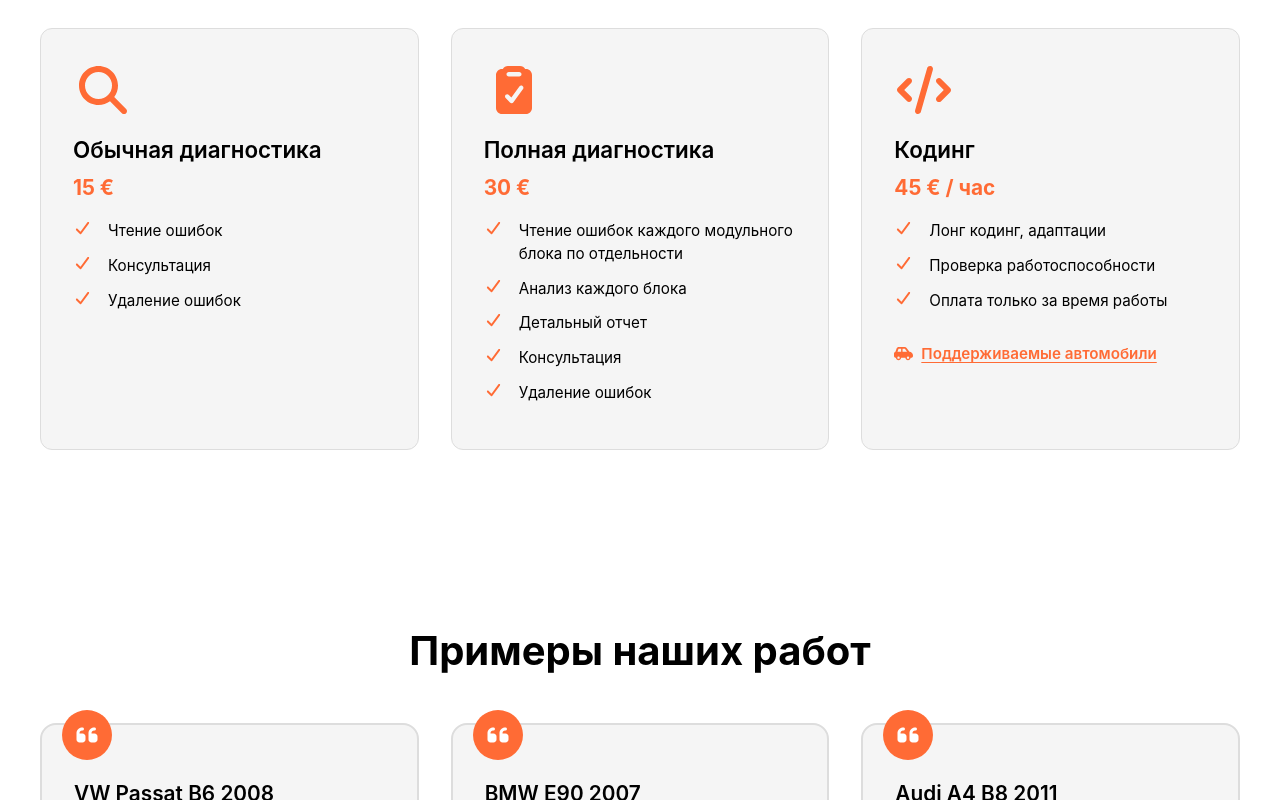
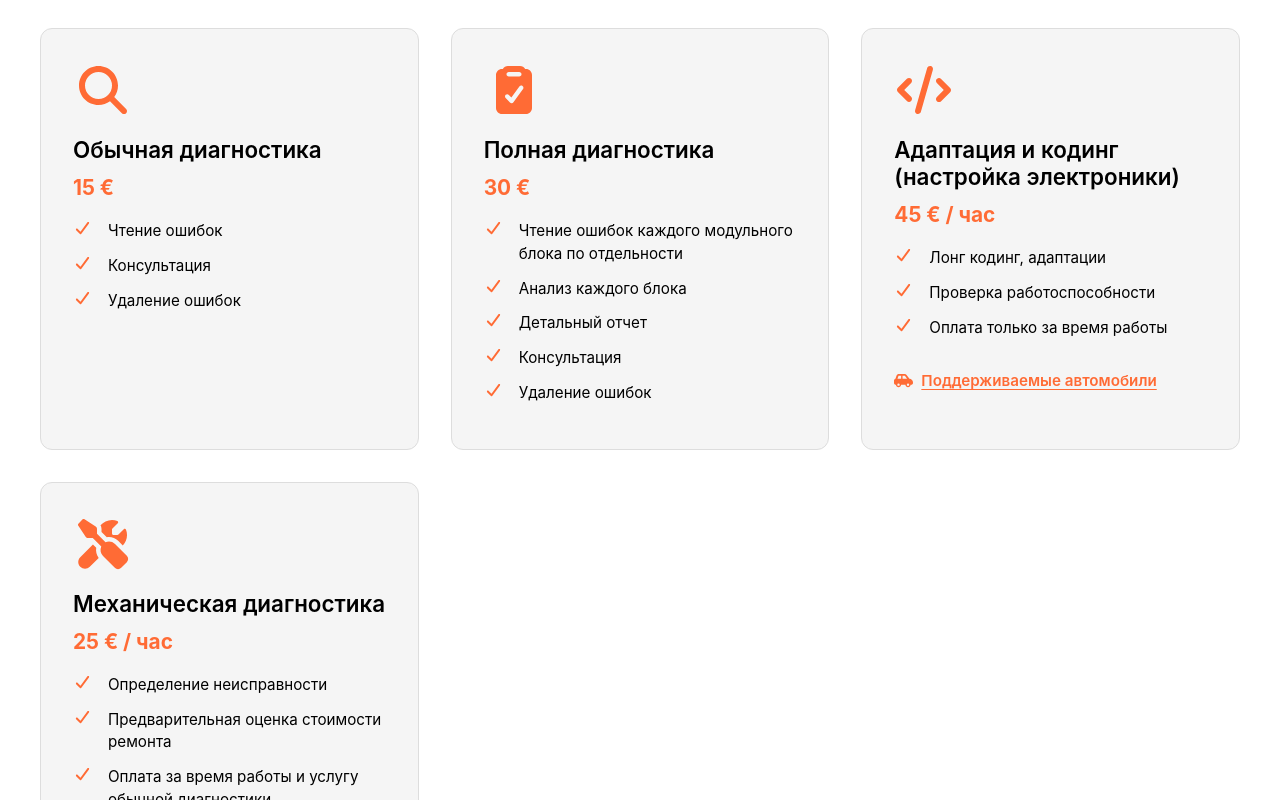
Before and after one commit to HealthGarage/landing, a React (Vite) app: page / in a window 1280 px wide. Shown: the part 2080-2880 px from the top of the page. Built offline with nearby package versions, Linux system fonts and the light colour scheme.

Commit message:
chore: add mechanical services

```diff
--- a/src/components/Services.jsx
+++ b/src/components/Services.jsx
@@ -1,10 +1,11 @@
 import { useState, useCallback, useEffect } from 'react';
 import { FontAwesomeIcon } from '@fortawesome/react-fontawesome';
-import { faSearch, faClipboardCheck, faCode, faCheck, faCalculator, faCircleInfo, faTriangleExclamation, faXmark, faCarSide } from '@fortawesome/free-solid-svg-icons';
+import { faSearch, faClipboardCheck, faCode, faCheck, faCalculator, faCircleInfo, faTriangleExclamation, faXmark, faCarSide, faScrewdriverWrench } from '@fortawesome/free-solid-svg-icons';
 import { useLanguage } from '../context/LanguageContext';
 import './Services.css';
 
 const CODING_HOUR_RATE = 45;
+const MECHANICAL_HOUR_RATE = 25;
 
 const Services = () => {
   const { t } = useLanguage();
@@ -58,6 +59,12 @@ const Services = () => {
       price: '45 € / ' + t('services.hour'),
       featuresKey: 'services.onsite.coding.features',
       isCoding: true
+    },
+    {
+      icon: faScrewdriverWrench,
+      titleKey: 'services.onsite.mechanicalDiagnostic.title',
+      price: '25 € / ' + t('services.hour'),
+      featuresKey: 'services.onsite.mechanicalDiagnostic.features'
     }
   ];
 
@@ -81,6 +88,12 @@ const Services = () => {
       price: '45 € / ' + t('services.hour'),
       featuresKey: 'services.mobile.coding.features',
       isCoding: true
+    },
+    {
+      icon: faScrewdriverWrench,
+      titleKey: 'services.mobile.mechanicalDiagnostic.title',
+      price: '25 € / ' + t('services.hour'),
+      featuresKey: 'services.mobile.mechanicalDiagnostic.features'
     }
   ];
 
@@ -95,6 +108,7 @@ const Services = () => {
     let serviceFee = 0;
     let pricePerKm = 0;
     let codingFee = 0;
+    let mechanicalFee = 0;
     let total = 0;
 
     if (selectedService === 'coding') {
@@ -112,6 +126,21 @@ const Services = () => {
         if (dist <= 50) pricePerKm = 2.0;
         else if (dist <= 100) pricePerKm = 1.5;
         else pricePerKm = 1.2;
+
+        total = dist * pricePerKm;
+      }
+    } else if (selectedService === 'mechanical') {
+      if (pricingModel === 'standard') {
+        // Standard mechanical diagnostic: basic diagnostic fee + distance rate + 1h mechanical work
+        serviceFee = 15;
+        pricePerKm = 0.3;
+        mechanicalFee = MECHANICAL_HOUR_RATE;
+        total = serviceFee + (dist * pricePerKm) + mechanicalFee;
+      } else {
+        // Alternative mechanical diagnostic: single per-km rate already covers everything
+        serviceFee = 0;
+        mechanicalFee = 0;
+        pricePerKm = 2.5;
 
         total = dist * pricePerKm;
       }
@@ -143,6 +172,7 @@ const Services = () => {
       serviceFee,
       pricePerKm,
       codingFee,
+      mechanicalFee,
       distance: dist,
       total: total.toFixed(2)
     };
@@ -271,6 +301,12 @@ const Services = () => {
             >
               {t('services.calculator.coding')}
             </button>
+            <button
+              className={`service-btn ${selectedService === 'mechanical' ? 'active' : ''}`}
+              onClick={() => setSelectedService('mechanical')}
+            >
+              {t('services.calculator.mechanicalDiag')}
+            </button>
           </div>
         </div>
 
@@ -328,6 +364,12 @@ const Services = () => {
                   <span>{calculatedPrice.codingFee} €</span>
                 </div>
               )}
+              {calculatedPrice.mechanicalFee > 0 && (
+                <div className="breakdown-item">
+                  <span>{t('services.calculator.mechanicalFee')}:</span>
+                  <span>{calculatedPrice.mechanicalFee} €</span>
+                </div>
+              )}
               <div className="breakdown-divider"></div>
               <div className="breakdown-item total">
                 <span>{t('services.calculator.total')}:</span>
@@ -341,6 +383,16 @@ const Services = () => {
                 </p>
                 <p className="coding-note">
                   <FontAwesomeIcon icon={faCircleInfo} /> {t('services.calculator.codingHourNote')}
+                </p>
+              </div>
+            )}
+            {selectedService === 'mechanical' && (
+              <div>
+                <p className="coding-note">
+                  <FontAwesomeIcon icon={faCircleInfo} /> {t('services.calculator.mechanicalBeforeNote')}
+                </p>
+                <p className="coding-note">
+                  <FontAwesomeIcon icon={faCircleInfo} /> {t('services.calculator.mechanicalHourNote')}
                 </p>
               </div>
             )}
--- a/src/locales/et.json
+++ b/src/locales/et.json
@@ -78,13 +78,21 @@
         ]
       },
       "coding": {
-        "title": "Kodeerimine",
+        "title": "Adaptatsioon ja kodeerimine (elektroonika seadistamine)",
         "features": [
           "Long coding, adaptatsioonid",
           "Töökindluse kontroll",
           "Makse ainult töö aja eest"
         ],
         "supportedCarsLink": "Toetatud autod"
+      },
+      "mechanicalDiagnostic": {
+        "title": "Mehaaniline diagnostika",
+        "features": [
+          "Rikke põhjuse tuvastamine",
+          "Remondi maksumuse esialgne hinnang",
+          "Tasu töö aja ja tavalise diagnostika teenuse eest"
+        ]
       },
       "maintenance": {
         "title": "Kiire hooldus",
@@ -122,6 +130,14 @@
           "Töökindluse kontroll kaasas"
         ],
         "supportedCarsLink": "Toetatud autod"
+      },
+      "mechanicalDiagnostic": {
+        "title": "Mehaaniline diagnostika",
+        "features": [
+          "Rikke tuvastamine",
+          "Remondi maksumuse esialgne hinnang",
+          "Tasu töö aja ja tavalise diagnostika teenuse eest"
+        ]
       }
     },
     "calculator": {
@@ -133,16 +149,20 @@
       "basicDiag": "Tavaline diagnostika",
       "fullDiag": "Täielik diagnostika",
       "coding": "Kodeerimine / Adaptatsioon",
+      "mechanicalDiag": "Mehaaniline diagnostika",
       "distance": "Kaugus",
       "priceBreakdown": "Hinna arvutus:",
       "serviceFee": "Teenus",
       "distanceFee": "km-tasu",
       "codingFee": "Kodeerimine (1 tund)",
+      "mechanicalFee": "Mehaaniline diagnostika (1 tund)",
       "total": "Kokku",
       "alternativeNote": "Alternatiivses mudelis on teenus tasuta, kuid kilomeetri hind on kõrgem",
       "alternativeRestriction": "Alternatiivne mudel: miinimum 30 km. Ei kehti Maardus ja Tallinnas.",
       "codingBeforeNote": "Enne kodeerimist tehakse alati tavalise diagnostika teenus.",
-      "codingHourNote": "Kalkulaator arvutab hinna kodeerimise tunnihinna alusel, eeldades, et teenus võtab 1 tunni."
+      "codingHourNote": "Kalkulaator arvutab hinna kodeerimise tunnihinna alusel, eeldades, et teenus võtab 1 tunni.",
+      "mechanicalBeforeNote": "Enne mehaanilist diagnostikat tehakse alati tavalise diagnostika teenus.",
+      "mechanicalHourNote": "Kalkulaator arvutab hinna mehaanilise diagnostika tunnihinna alusel, eeldades, et teenus võtab 1 tunni."
     },
     "supportedCarsModal": {
       "title": "Kodeerimist toetavad autod",
--- a/src/locales/ru.json
+++ b/src/locales/ru.json
@@ -78,13 +78,21 @@
         ]
       },
       "coding": {
-        "title": "Кодинг",
+        "title": "Адаптация и кодинг (настройка электроники)",
         "features": [
           "Лонг кодинг, адаптации",
           "Проверка работоспособности",
           "Оплата только за время работы"
         ],
         "supportedCarsLink": "Поддерживаемые автомобили"
+      },
+      "mechanicalDiagnostic": {
+        "title": "Механическая диагностика",
+        "features": [
+          "Определение неисправности",
+          "Предварительная оценка стоимости ремонта",
+          "Оплата за время работы и услугу обычной диагностики"
+        ]
       },
       "maintenance": {
         "title": "Быстрое обслуживание",
@@ -122,6 +130,14 @@
           "Проверка работоспособности включена"
         ],
         "supportedCarsLink": "Поддерживаемые автомобили"
+      },
+      "mechanicalDiagnostic": {
+        "title": "Механическая диагностика",
+        "features": [
+          "Определение неисправности",
+          "Предварительная оценка стоимости ремонта",
+          "Оплата за время работы и услугу обычной диагностики"
+        ]
       }
     },
     "calculator": {
@@ -133,16 +149,20 @@
       "basicDiag": "Обычная диагностика",
       "fullDiag": "Полная диагностика",
       "coding": "Кодинг / Адаптация",
+      "mechanicalDiag": "Механическая диагностика",
       "distance": "Расстояние",
       "priceBreakdown": "Расчет стоимости:",
       "serviceFee": "Услуга",
       "distanceFee": "Километраж",
       "codingFee": "Кодинг (1 час)",
+      "mechanicalFee": "Механическая диагностика (1 час)",
       "total": "Итого",
       "alternativeNote": "В альтернативной модели услуга бесплатна, но стоимость километра выше",
       "alternativeRestriction": "Альтернативная модель: минимум 30 км. Не доступно в Маарду и в Таллинне.",
       "codingBeforeNote": "Перед кодингом всегда будет выполнена услуга обычной диагностики.",
-      "codingHourNote": "Калькулятор рассчитывает стоимость по часовой ставке кодинга, предполагая, что услуга займёт 1 час."
+      "codingHourNote": "Калькулятор рассчитывает стоимость по часовой ставке кодинга, предполагая, что услуга займёт 1 час.",
+      "mechanicalBeforeNote": "Перед механической диагностикой всегда будет выполнена услуга обычной диагностики.",
+      "mechanicalHourNote": "Калькулятор рассчитывает стоимость по часовой ставке механической диагностики, предполагая, что услуга займёт 1 час."
     },
     "supportedCarsModal": {
       "title": "Поддерживаемые автомобили для кодинга",
```
